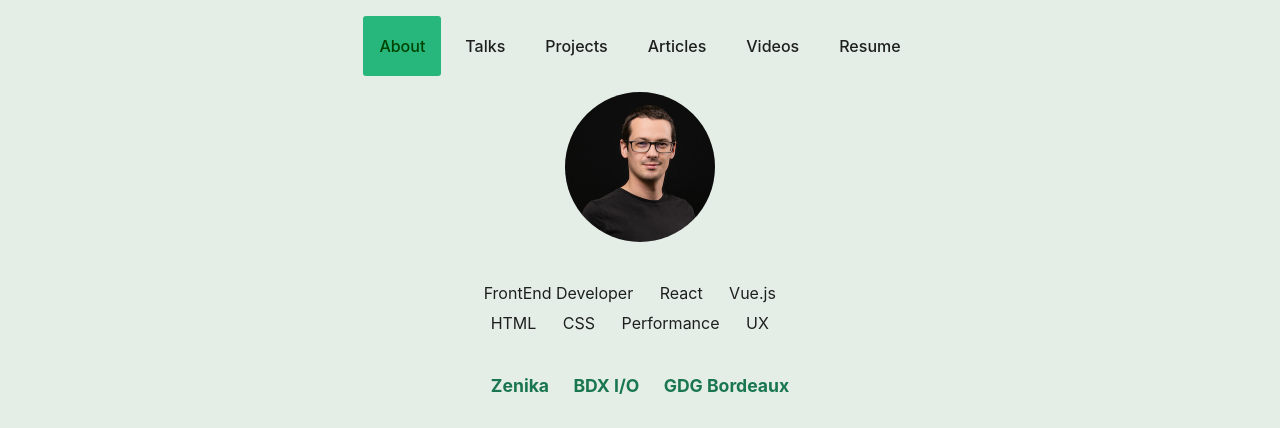
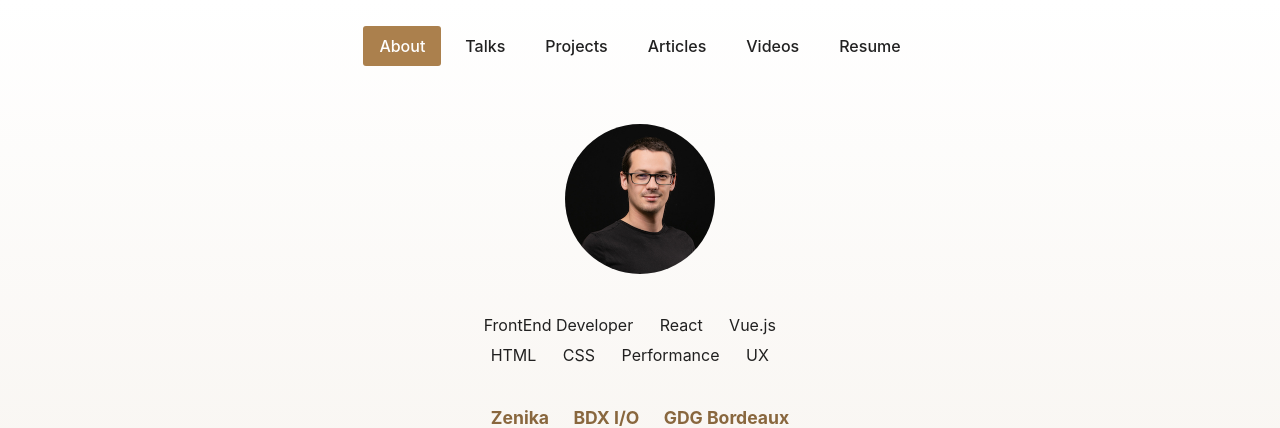
Before and after one commit to brunosabot/brunosabot.dev, a Gatsby site: page / in a window 1280 px wide. Shown: the top 428 px of the page. Built offline with nearby package versions, Linux system fonts and the light colour scheme; Gatsby itself is replaced by a stand-in of ours.

Commit message:
Use brown

```diff
--- a/src/components/biography/BiographyCompany.css
+++ b/src/components/biography/BiographyCompany.css
@@ -14,7 +14,7 @@
   background-color: var(--accent-text-color);
   bottom: 0;
   content: "";
-  height: 3px;
+  height: 2px;
   left: -1px;
   position: absolute;
   right: -1px;
--- a/src/components/biography/BiographySocial.css
+++ b/src/components/biography/BiographySocial.css
@@ -1,12 +1,18 @@
 .biography-social {
-  padding: 12px;
+  border-radius: 50%;
+  fill: var(--text-medium-color);
+  margin: 4px;
+  padding: 8px;
+}
+.biography-social:hover {
+  background-color: var(--background-dp2);
+  fill: var(--accent-color);
+  transition: 0.2s all cubic-bezier(0.4, 0, 0.6, 1);
 }
 
 .biography-social > * {
   display: block;
-  fill: var(--text-medium-color);
   height: 32px;
-  transition: 0.2s all cubic-bezier(0.4, 0, 0.6, 1);
   width: 32px;
 }
 @media (prefers-reduced-motion: reduce) {
@@ -14,6 +20,3 @@
     transition: none;
   }
 }
-.biography-social > *:hover {
-  fill: var(--accent-color);
-}
--- a/src/components/card/Card.css
+++ b/src/components/card/Card.css
@@ -1,5 +1,6 @@
 .card {
   background-color: var(--background-dp1);
+  border: 1px solid var(--accent-color-light);
   border-radius: 8px;
   box-shadow: 0px 0px 10px var(--accent-color-light);
   color: inherit;
--- a/src/components/card/DetailCard.css
+++ b/src/components/card/DetailCard.css
@@ -1,5 +1,6 @@
 .detail-card {
   background-color: var(--background-dp1);
+  border: 1px solid var(--accent-color-light);
   border-radius: 8px;
   box-shadow: 0px 0px 10px var(--accent-color-light);
   color: inherit;
--- a/src/components/header/Header.css
+++ b/src/components/header/Header.css
@@ -10,7 +10,7 @@
   justify-content: center;
 }
 .header__link {
-  align-items: flex-end;
+  align-items: center;
   display: flex;
   height: 100%;
   max-width: 100%;
--- a/src/components/header/HeaderLink.css
+++ b/src/components/header/HeaderLink.css
@@ -1,6 +1,6 @@
 .header-link {
   display: inline-block;
-  height: 60px;
+  height: 40px;
 }
 .header-link__link {
   align-items: center;
@@ -32,8 +32,8 @@
 @media (hover: hover) {
   .header-link__link:hover {
     background-color: var(--background-dp2);
-    height: calc(100% - 16px);
-    margin-top: 8px;
+    height: calc(100% + 16px);
+    margin-top: -8px;
   }
 }
 
@@ -51,10 +51,20 @@
 }
 
 @media (max-width: 650px) {
+  .header-link {
+    height: auto;
+    margin: 4px;
+  }
   .header-link__link {
     border-left: 4px solid transparent;
     justify-content: flex-start;
+    margin: 0;
     width: 100%;
+  }
+  .header-link__link:hover {
+    background-color: var(--background-dp2);
+    height: 100%;
+    margin: 0;
   }
   .header-link__link.header-link__link--active {
     background-color: transparent;
--- a/src/components/layout/Default.css
+++ b/src/components/layout/Default.css
@@ -1,7 +1,7 @@
 body {
-  --accent-color: #a5d6a7;
-  --accent-text-color: #a5d6a7;
-  --accent-color-light: rgb(165, 214, 167, 0.15);
+  --accent-color: rgb(171, 128, 77);
+  --accent-text-color: hsl(33, 38%, 59%);
+  --accent-color-light: rgb(171, 128, 77, 0.1);
   --background: #121212;
   --text-color: rgba(255, 255, 255, 0.87);
   --text-medium-color: rgba(255, 255, 255, 0.6);
@@ -11,6 +11,11 @@ body {
   --white: rgba(0, 0, 0, 1);
 
   background-color: var(--background);
+  background-image: linear-gradient(
+    180deg,
+    var(--background) 0%,
+    var(--accent-color) 1000%
+  );
   color: var(--text-color);
   fill: var(--text-color);
   font-family: -apple-system, BlinkMacSystemFont, "Segoe UI", "Roboto", "Oxygen",
@@ -22,16 +27,21 @@ body {
 
 @media (prefers-color-scheme: light) {
   body {
-    --accent-color: #27b67b;
-    --accent-text-color: #19764f;
-    --accent-color-light: rgba(39, 182, 123, 0.15);
-    --background: rgb(228, 238, 230);
+    --accent-color: #ab804d;
+    --accent-text-color: hsl(33, 38%, 39%);
+    --accent-color-light: rgb(171, 128, 77, 0.15);
+    --background: rgb(255, 255, 255);
     --text-color: rgba(0, 0, 0, 0.87);
     --text-medium-color: rgba(0, 0, 0, 0.6);
-    --text-reverse-color: rgba(0, 66, 0, 1);
+    --text-reverse-color: rgba(255, 255, 255, 1);
     --background-dp1: rgba(255, 255, 255, 1);
     --background-dp2: rgba(0, 0, 0, 0.1);
     --white: rgba(255, 255, 255, 1);
+    background-image: linear-gradient(
+      180deg,
+      var(--background) 0%,
+      var(--accent-color) 800%
+    );
   }
 }
 
--- a/src/pages/index.tsx
+++ b/src/pages/index.tsx
@@ -23,7 +23,12 @@ const About: React.FC<{}> = () => {
       />
       <main
         className="content"
-        style={{ textAlign: "center", margin: "auto", maxWidth: "400px" }}
+        style={{
+          textAlign: "center",
+          margin: "auto",
+          maxWidth: "400px",
+          paddingTop: "32px"
+        }}
       >
         <BiographyAvatar src="/images/brunosabot.jpg" alt="Bruno Sabot" />
         <div>
```
